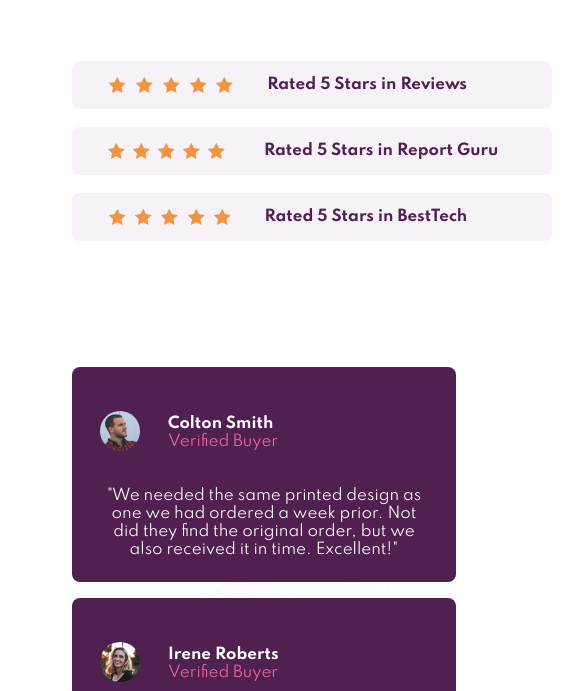
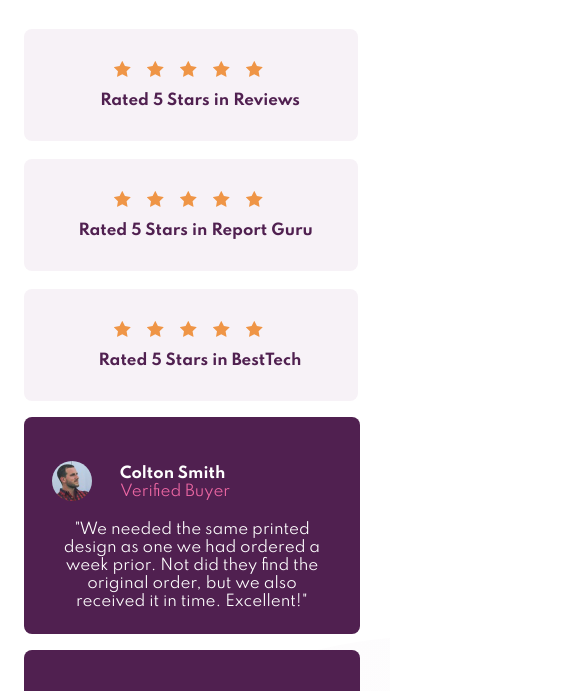
Before and after one commit to JanBrad/socialproof, a plain HTML site: page index.html in a window 390 px wide. Shown: the part 307-998 px from the top of the page, 585 px wide, since content can reach past the window. Drawn offline with Linux system fonts and the light colour scheme.

Commit message:
Edited the media query section to make it better

```diff
--- a/socialproof.css
+++ b/socialproof.css
@@ -130,10 +130,14 @@ p, blockquote {
 
 #buyers {
     display: flex;
-
 }
 /*----------------------------------------------------------------------------------------------------------*/
 .profileimg {
+    grid-row: 1/2;      /*Grid column and row start and end points*/
+    grid-column: 1/2;
+    /*Makes profile image circular*/
+    border-radius: 100%;
+    margin-top: 1rem;
     transform: scale(50%);
 }
 #card1, #card2, #card3 {
@@ -151,31 +155,17 @@ p, blockquote {
 .name {
     grid-row: 1/2;
     grid-column: 2;     /*Grid column and row start and end points*/
+    color: hsl(0, 0%, 100%);
+    font-weight: 700;
     margin-top: 2.5rem;
 }
-
-/*.vbuyer {
-    grid-row: 2/3;
-    grid-column: 2;
-}*/
-
 blockquote {
     grid-row: 3/4;
     grid-column: 1/3;   /*Grid column and row start and end points*/
+    text-align: center;
+    font-weight: 400;
     width: 20rem;
-    text-align: center;
-
-}
-
-.profileimg {
-    grid-row: 1/2;      /*Grid column and row start and end points*/
-    grid-column: 1/2;
-    /*Makes profile image circular*/
-    border-radius: 100%;
-    margin-top: 1rem;
-}
-
-blockquote {
+    color: hsl(0, 0%, 100%);
     margin-top: 2rem;
     margin-left: 1.5rem;
 }
@@ -183,16 +173,6 @@ blockquote {
 .purple {
     color: hsl(333, 80%, 67%);
     font-weight: 400;
-}
-
- blockquote {
-    color: hsl(0, 0%, 100%);
-    font-weight: 400;
-}
-
-.name {
-    color: hsl(0, 0%, 100%);
-    font-weight: 700;
 }
 
 #card2 {
@@ -211,10 +191,21 @@ blockquote {
 
     body{
         display: grid;
-        grid-template-rows: [heading] 24% [stars] 26% [rvwcards] 50%;
-        grid-template-columns: [main] 100%;
-        width: 750px;
-        height: 1300px;
+        grid-template-rows: [heading] 20% [stars]30% [rvwcards] 50%;
+        grid-template-columns: [main] 375px;
+        padding: 1rem 1rem 8rem 1rem;
+        width: 375px;
+        height: 1400px;
+    }
+
+    #card1, #card2, #card3 {
+        width: 20rem;
+        margin-right: 0;
+    }
+
+    blockquote {
+        margin-top: 1rem;
+        width: 17rem;
     }
 
    #intro {
@@ -235,13 +226,15 @@ blockquote {
     h1 {
         text-align: center;
         font-family: Spartan;
-        font-size: 45px;
+        font-size: 35px;
         font-weight: 700;
         color:  hsl(300, 43%, 22%);
+        width: 20rem;
     }
 
     .text {
         text-align: center;
+        width: 21rem;
     }
 
     #reviewsites {
@@ -254,8 +247,23 @@ blockquote {
         flex-direction: column;
     }
 
-    .flexstar2 {
+    .flexstar1,.flexstar2, .flexstar3 {
+        display: flex;
+        flex-direction: row;
+        flex-wrap: wrap;
+        justify-content:center;
         position: static;
+        width: 16.5rem;
+        padding: 2rem 2.4rem 1rem 2rem;
+}
+
+.star {
+    padding: 0 0.5rem 0 0.5rem;
+}
+
+.before2 {
+    width: 25rem;
+    margin-left: -0.5rem;
 }
 
     .flexstar3 {
```
